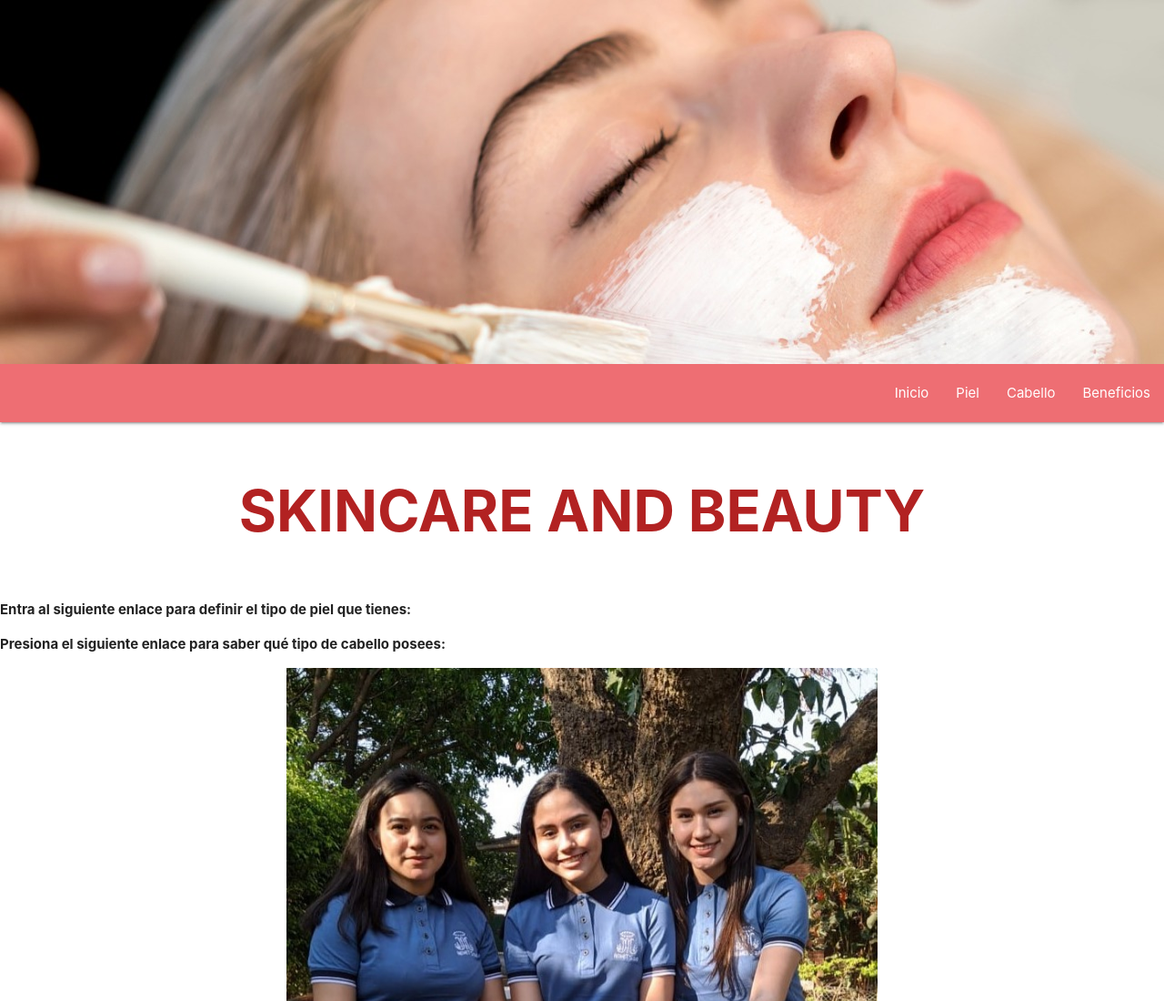
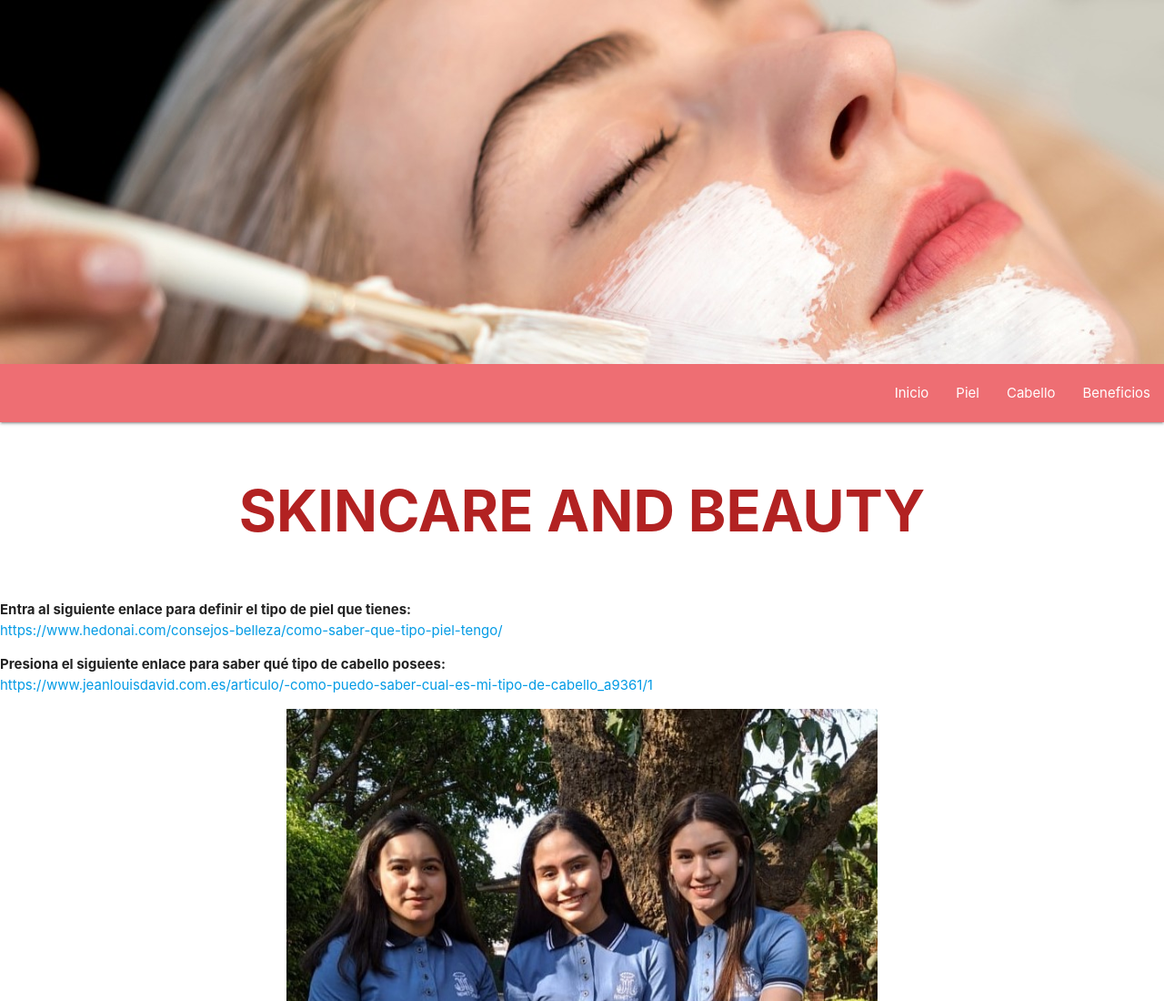
Before and after one commit to colmarcha/Skincare, a plain HTML site: page index.html in a window 1280 px wide. Shown: the top 1100 px of the page at 91% size. Drawn offline with nearby package versions, Linux system fonts and the light colour scheme.

Commit message:
Update index.html

```diff
--- a/index.html
+++ b/index.html
@@ -45,12 +45,12 @@
 
     <p>
 <b>Entra al siguiente enlace para definir el tipo de piel que tienes:</b><br>
-            <a href="hedonai" https://www.hedonai.com/consejos-belleza/como-saber-que-tipo-piel-tengo/></a>
+            <a href="hedonai">https://www.hedonai.com/consejos-belleza/como-saber-que-tipo-piel-tengo/</a>
         </p>
 
     <p>
         <b>Presiona el siguiente enlace para saber qué tipo de cabello posees:</b><br>
-            <a href="jeanlouisdavid" https://www.jeanlouisdavid.com.es/articulo/-como-puedo-saber-cual-es-mi-tipo-de-cabello_a9361/1></a>
+            <a href="jeanlouisdavid">https://www.jeanlouisdavid.com.es/articulo/-como-puedo-saber-cual-es-mi-tipo-de-cabello_a9361/1</a>
         </p>
 
 <center>
```
